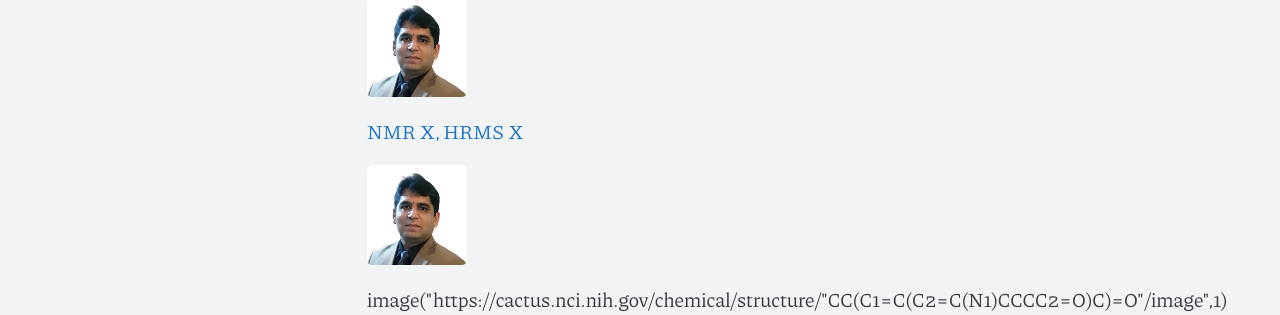
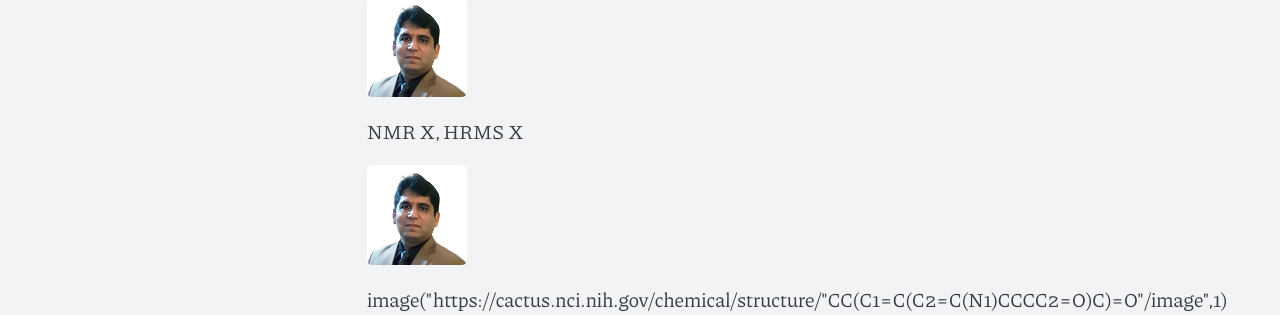
Before and after one commit to rahmanszsaleem/rahmanszsaleem.github.io, a Jekyll site: the page index.html, which Jekyll copies as it is, in a window 1280 px wide. Shown: the part 1572-1887 px from the top of the page. Built offline with Jekyll 4.4.1, drawn with Linux system fonts in a browser that asks for light colours.

Commit message:
Update index.html

```diff
--- a/index.html
+++ b/index.html
@@ -115,8 +115,8 @@
 </a></p>
 
 <p> <a href="https://orgchem.lums.edu.pk/index.php/research/">
-<img src="assets/files/photo.png"  width="100" height="100"> NMR X, HRMS X
-</a>
+<img src="assets/files/photo.png"  width="100" height="100">
+</a> NMR X, HRMS X
 <a href="https://orgchem.lums.edu.pk/index.php/research/">
 <img src="assets/files/photo.png"  width="100" height="100">
 </a></p>
```
